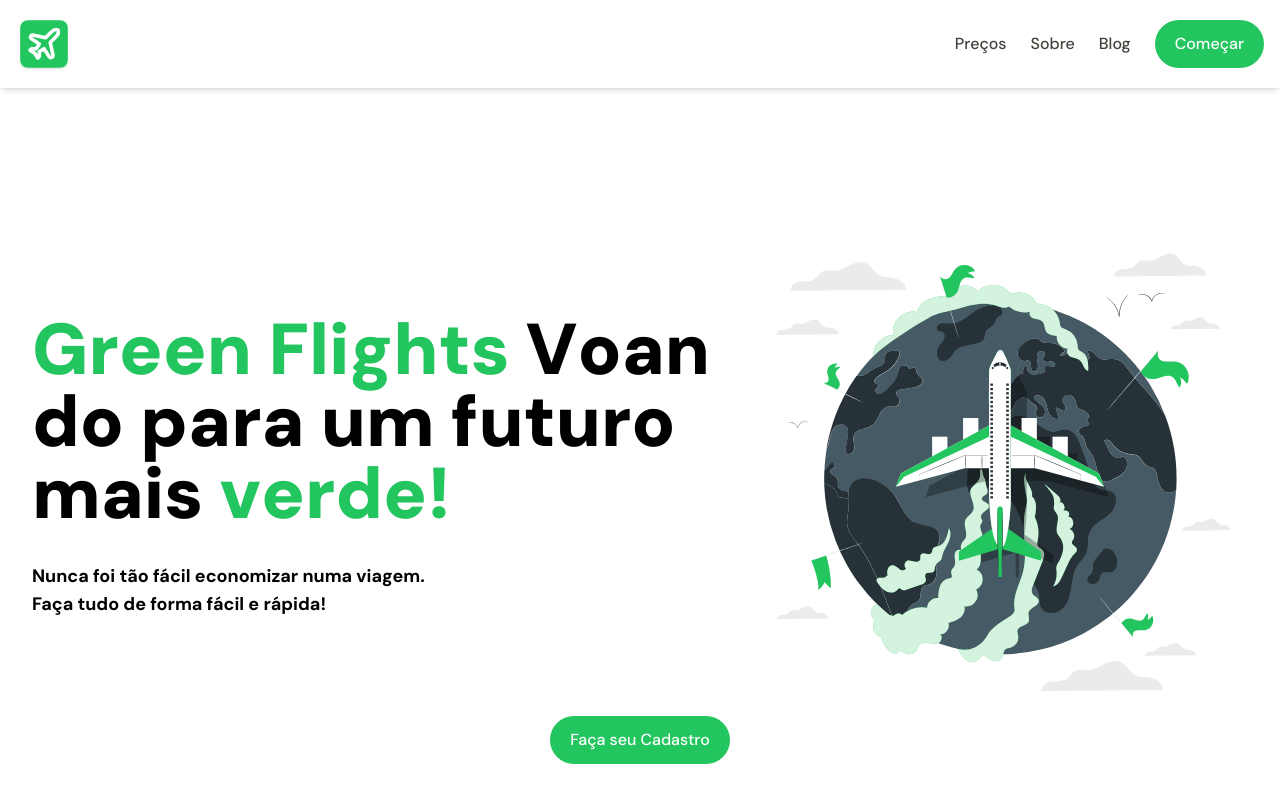
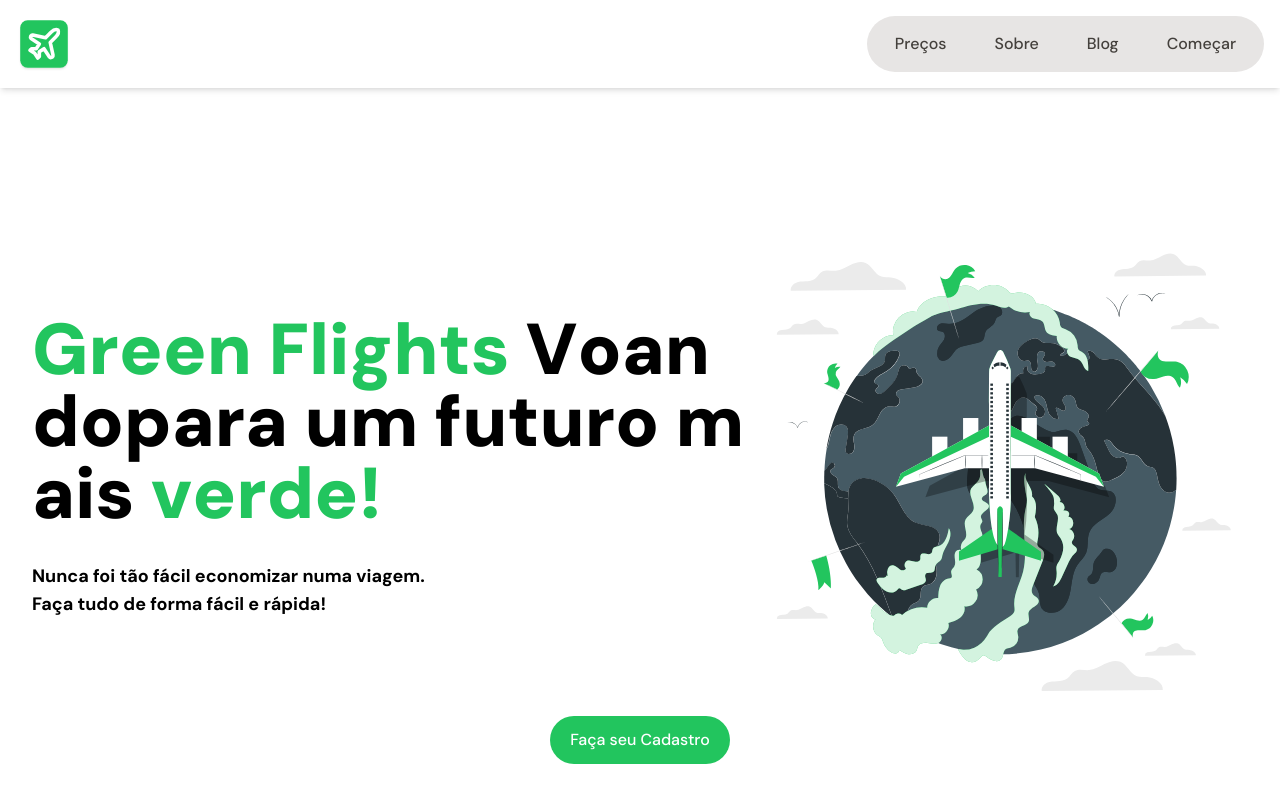
Before and after one commit to Gemellix2322/Green-Flights-Landing-Page, a Next.js app: page / in a window 1280 px wide. Shown: the top 800 px of the page. Built offline with nearby package versions, Linux system fonts and the light colour scheme.

Commit message:
navbar animated

```diff
--- a/src/app/page.tsx
+++ b/src/app/page.tsx
@@ -8,14 +8,26 @@ import Link from "next/link";
 
 import AboutUs from "@/components/sections/aboutUs";
 import Footer from "@/components/sections/footer";
+import { useState } from "react";
+import {motion} from 'framer-motion'
 
 export default function Home() {
 
   const titleParts = [
-    { text: "Green Flights", className: "text-green-500" },
-    { text: " Voando para um futuro mais ", className: "" }, // Classe vazia para o estilo padrão
+    { text: "Green Flights ", className: "text-green-500" },
+    { text: "Voandopara um futuro mais ", className: "" }, // Classe vazia para o estilo padrão
     { text: "verde!", className: "text-green-500" },
   ];
+
+  const navLinks = [
+    { href: "#precos", text: "Preços" },
+    { href: "#sobre", text: "Sobre" },
+    { href: "#blog", text: "Blog" },
+    { href: "/", text: "Começar"},
+  ];
+
+  // Estado para controlar qual link está ativo (hover)
+  const [hoveredLink, setHoveredLink] = useState<string | null>(null);
 
   return (
     <main>
@@ -24,11 +36,33 @@ export default function Home() {
           <Link href={"/"}>
             <Image className="h-14 w-14" src={logoSvg} alt="Logo marca da Green Flights" />
           </Link>
-          <div className="flex gap-6 items-center">
-            <Link href={"#precos"} className="font-medium text-stone-700 hover:text-green-500 transition-colors">Preços</Link>
-            <Link href={"#sobre"} className="font-medium text-stone-700 hover:text-green-500 transition-colors">Sobre</Link>
-            <Link href={"#blog"} className="font-medium text-stone-700 hover:text-green-500 transition-colors">Blog</Link>
-            <Link href={"#comecar"} className="border-collapse px-5 py-3 bg-green-500 font-medium text-white hover:bg-green-700 transition-colors rounded-full">Começar</Link>
+          <div
+            onMouseLeave={() => setHoveredLink(null)}
+            className="flex gap-2 items-center bg-stone-200 p-2 rounded-full"
+          >
+            {navLinks.map((link) => (
+              <motion.div
+                key={link.text}
+                className="relative"
+                onMouseEnter={() => setHoveredLink(link.text)}
+              >
+                <Link
+                  href={link.href}
+                  className="relative z-10 block px-5 py-2 font-medium text-stone-700 transition-colors duration-300 hover:text-white"
+                >
+                  {link.text}
+                </Link>
+
+                {hoveredLink === link.text && (
+                  <motion.div
+                    layoutId="pill"
+                    className="absolute inset-0 bg-green-500 rounded-full"
+                    style={{ zIndex: 0 }}
+                    transition={{ type: "spring", stiffness: 500, damping: 30 }}
+                  />
+                )}
+              </motion.div>
+            ))}
           </div>
         </div>
       </nav>
```
